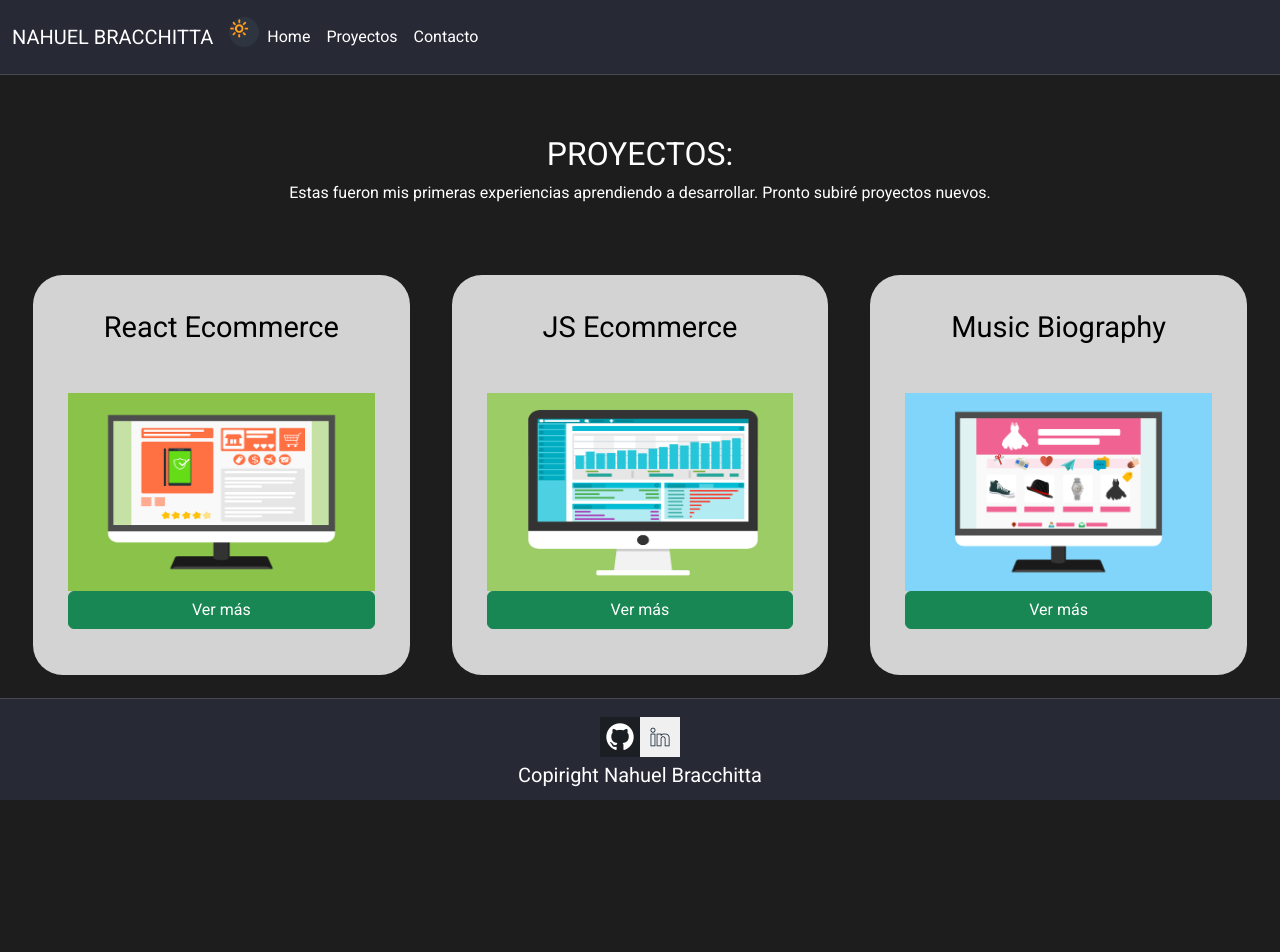
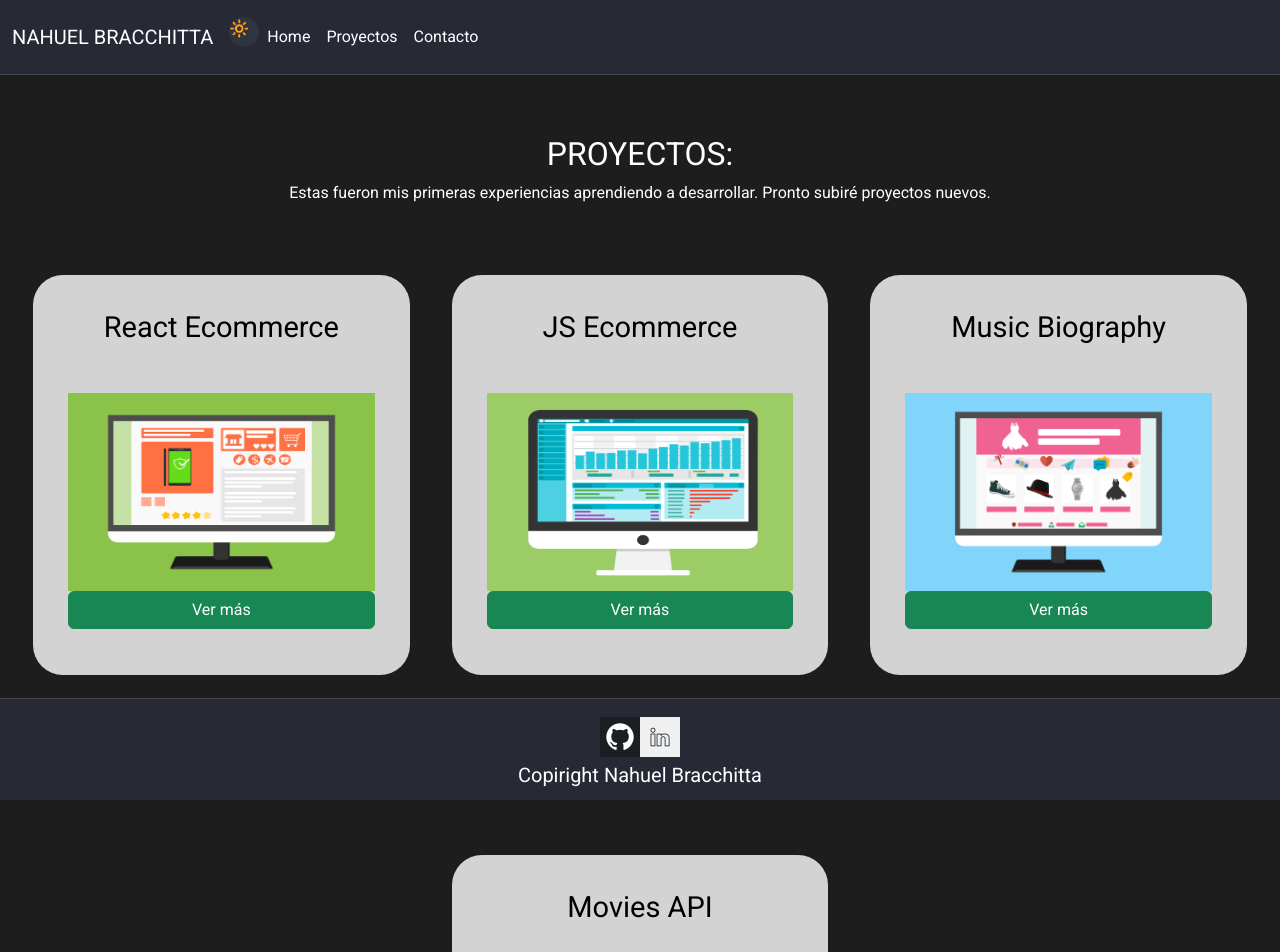
Before and after one commit to MrFontina/NB, a React (Create React App) app: page /proyectos in a window 1280 px wide. Shown: the top 952 px of the page. Before the commit the page ends 835 px from the top, so only its background shows below. Built offline with nearby package versions, Linux system fonts and the light colour scheme.

Commit message:
add one proyect

```diff
--- a/src/Components/Proyectos/Proyectos.jsx
+++ b/src/Components/Proyectos/Proyectos.jsx
@@ -4,6 +4,7 @@ import themeContext from "../../Storage/ThemeContext"
 import gif1 from "./musicstore.gif"
 import gif2 from "./juan.gif"
 import gif3 from "./nbgif.gif"
+import gif4 from "./gif4.gif"
 import "./proyectos.css"
 import image4 from "./e1.png"
 import image5 from "./e2.png"
@@ -47,6 +48,13 @@ function Proyectos() {
           gif={gif3}
           link="https://nahuelbracchitta.netlify.app/index.html"
     />
+    <Card title="Movies API"
+          img={image6}
+          poptitle="Movies API"
+          about="Desarrollo de sitio de peliculas como parte del bootcamp de Alkemy, lee un listado de una api, tiene un buscador y una seccion de agregar a favoritos."
+          gif={gif4}
+          link="https://alkemymoviesnb.netlify.app/"
+    />
 
     </div>
 
--- a/src/Components/Proyectos/proyectos.css
+++ b/src/Components/Proyectos/proyectos.css
@@ -7,7 +7,7 @@
 }
 
 .containerProyectos{
-    height: 600px;
+    height: 1200px;
     padding-top: 40px;
 }
 
@@ -17,8 +17,8 @@
     }
 }
 
-@media (max-width: 770px){
+@media (max-width: 700px){
     .containerProyectos{
-        height: 1700px;
+        height: 2200px;
     }
 }
```
Also changed, not shown: src/Components/Proyectos/gif4.gif (added).
